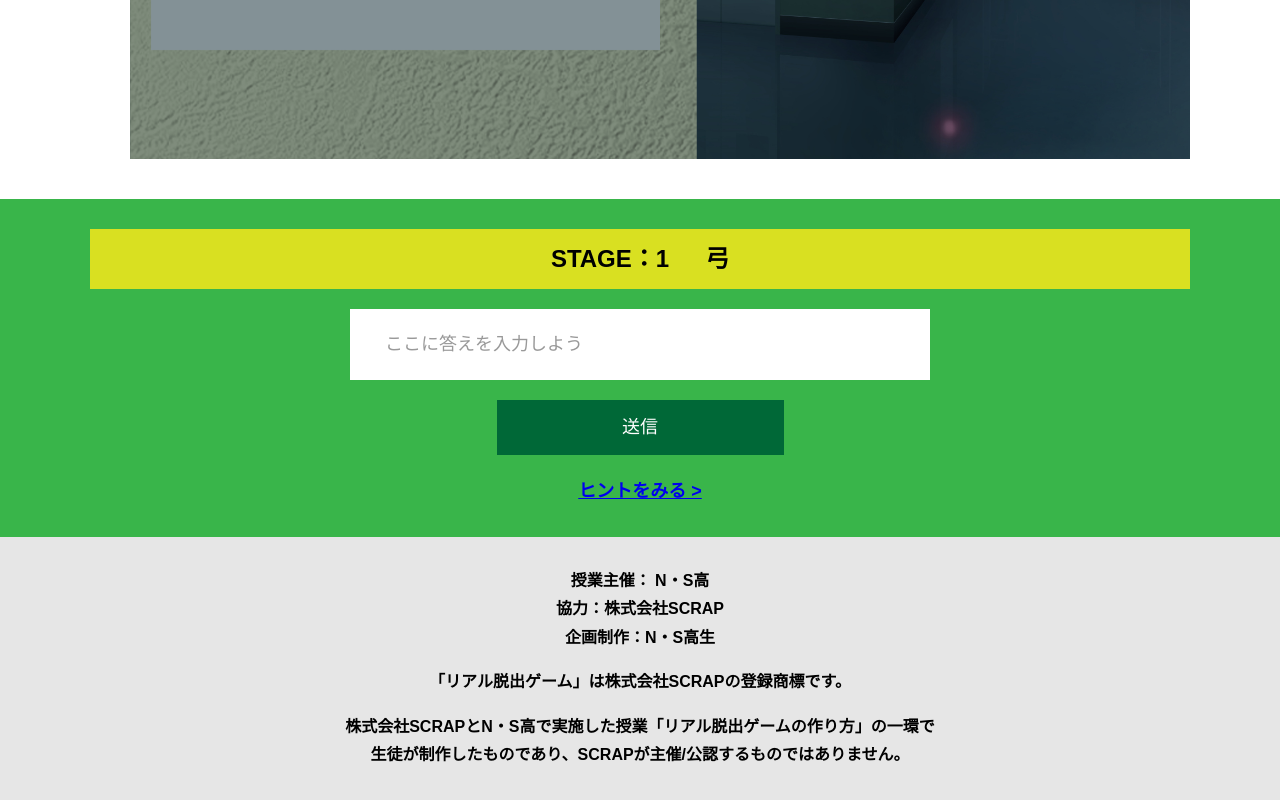
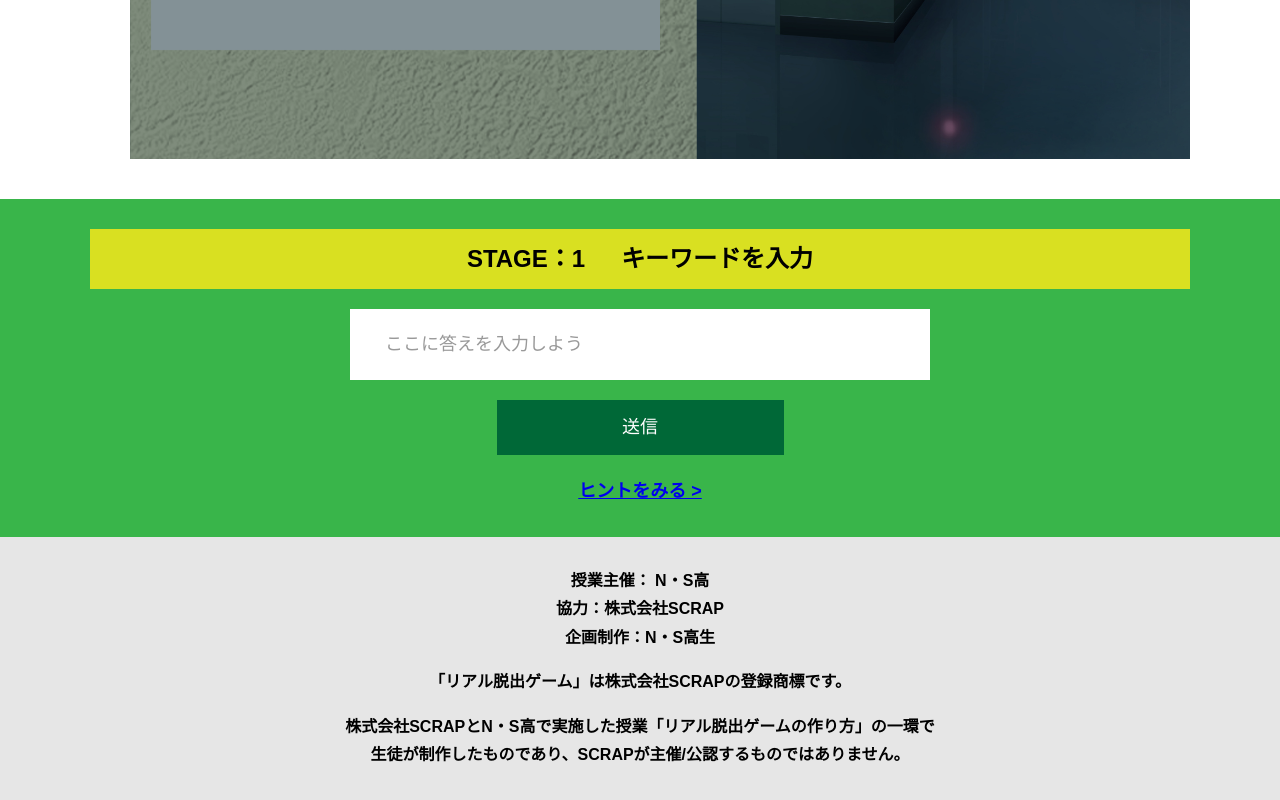
Before and after one commit to shouta-star/alfa-kobe-E, a plain HTML site: page main.html in a window 1280 px wide. Shown: the part 1240-2040 px from the top of the page. Drawn offline with nearby package versions, Linux system fonts and the light colour scheme.

Commit message:
Update main.html

```diff
--- a/main.html
+++ b/main.html
@@ -59,7 +59,7 @@ Youtube貼り付けここまで -->
         <!-- STAGE1解答入力セクション　ここから -->
         <section class="section bg-color--keycolor">
           <div class="container">
-            <h2 class="section-title"><span class="section-title__stage">STAGE：1</span>弓</h2>
+            <h2 class="section-title"><span class="section-title__stage">STAGE：1</span>キーワードを入力</h2>
             <!------------------------------------------------------------------------------------------------------------
               解答入力欄のコンポーネントです。入力欄・送信ボタン・エラーメッセージを表示します。
               v-bind:correct="correctAnswer['stage1']['q1']" は正解の解答を指します。
```
